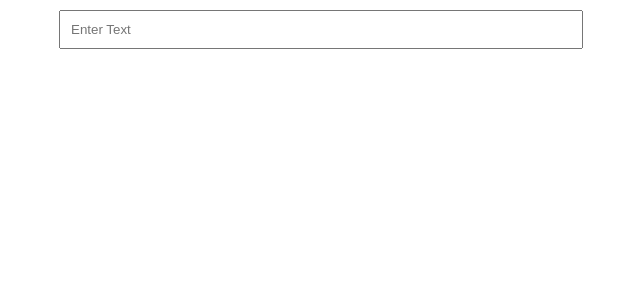
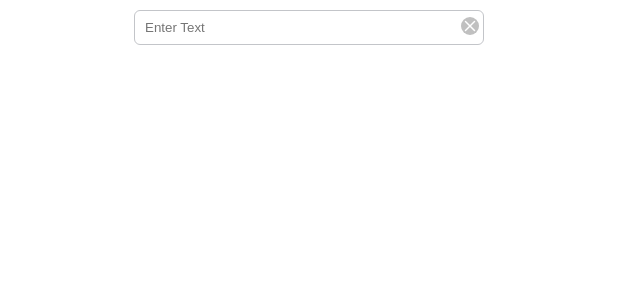
Before and after one commit to shivam-cedcoss/training, a React (Create React App) app: page / in a window 1280 px wide. Shown: the top 300 px of the page, without its empty margins (331-971 px from the left). Built offline with nearby package versions, Linux system fonts and the light colour scheme.

Commit message:
Autocomplete commit-2 update working

```diff
--- a/package.json
+++ b/package.json
@@ -10,8 +10,10 @@
     "@types/node": "^16.18.11",
     "@types/react": "^18.0.26",
     "@types/react-dom": "^18.0.10",
+    "feather-icons": "^4.29.0",
     "react": "^18.2.0",
     "react-dom": "^18.2.0",
+    "react-feather": "^2.0.10",
     "react-scripts": "5.0.1",
     "typescript": "^4.9.4",
     "web-vitals": "^2.1.4"
@@ -39,5 +41,8 @@
       "last 1 firefox version",
       "last 1 safari version"
     ]
+  },
+  "devDependencies": {
+    "@types/feather-icons": "^4.29.1"
   }
 }
--- a/src/Components/AutoComplete.css
+++ b/src/Components/AutoComplete.css
@@ -1,12 +1,32 @@
 .inte__AutoComplete--Wrapper {
-  max-width: 500px;
+  max-width: 350px;
   margin: 0 auto;
   margin-top: 10px;
 }
 
-input {
-  padding: 10px;
+.inte__AutoComplete--Wrapper > div {
+  display: flex;
+  align-items: center;
+  border: 0.1rem solid var(--inte-G50);
+  padding: 5px 8px;
+  border-radius: 6px;
+}
+
+.inte__AutoComplete--Wrapper > div:hover {
+  border: 0.1rem solid var(--inte-P900);
+}
+
+.inte__AutoComplete--cut-btn {
+  width: 20px;
+  cursor: pointer;
+  border: none;
+  background-color: transparent;
+}
+
+.inte__AutoComplete--input {
   width: 100%;
+  border: none;
+  outline: none;
 }
 
 ul {
@@ -17,21 +37,54 @@ ul {
 li {
   list-style-type: none;
 }
+
 .inte__AutoComplete--list {
-  background-color: white;
-  border: 1px solid silver;
-  margin: 10px;
+  padding: 10px;
+  box-shadow: 0px 8px 16px 0px rgb(0 0 0 / 20%);
+  max-height: 250px;
+  overflow: auto;
+}
+
+.inte__Autocomplete--nodata {
+  display: flex;
+  flex-direction: column;
+  justify-content: center;
+  align-items: center;
+  padding: 10px;
+  box-shadow: 0px 8px 16px 0px rgb(0 0 0 / 20%);
+}
+
+.inte__Autocomplete--nodata > li {
+  word-wrap: break-word;
+  padding: 5px;
+  font-size: 14px;
+  color: var(--inte-G450)!important;
 }
 
 .inte__AutoComplete--list-item {
-    display: flex;
-    /* justify-content: space-between; */
-    align-items: center;
-    cursor: pointer;
-    margin: 10px;
-    padding: 10px;
+  display: flex;
+  cursor: pointer;
+  padding: 10px;
+  position: relative;
+  border-radius: 8px;
+}
+
+span.inte__Autocomplete-popover {
+  position: absolute;
+  background: silver;
+  width: 150px;
+  right: -162px;
+  top: 0;
 }
 
 .inte__AutoComplete--list-item:hover {
-    background-color: silver;
+  background-color: var(--inte-G30);
 }
+
+.cross-icon {
+  background: silver;
+  border-radius: 50%;
+  color: white;
+  height: 18px;
+  width: 18px;
+}
--- a/src/Components/AutoComplete.tsx
+++ b/src/Components/AutoComplete.tsx
@@ -1,5 +1,7 @@
-import { useEffect, useState, useRef, ReactNode } from 'react';
+import React, { useEffect, useState, useRef, ReactNode } from 'react';
 import './AutoComplete.css';
+import '../GlobalCss/style.css';
+import { Search } from 'react-feather';
 
 interface Idata {
   options?: Array<objI>
@@ -10,41 +12,52 @@ interface objI {
   value: string,
   lname?: string,
   id?: string | number,
-  popoverContent?: React.ReactNode | string | number
+  popoverContent?: ReactNode | string | number
 }
 
 const AutoComplete = ({ options }: Idata) => {
   const [inputText, setInputText] = useState<string>('');
-  const [matchedData, setMatchedData] = useState(options);
+  const [matchedData, setMatchedData] = useState<objI[] | undefined>([]);
   const [flag, setFlag] = useState(false)
   const divRef = useRef<HTMLDivElement>(null);
 
-  useEffect(() => {
-    if (inputText.trim().length > 0) {
+  // Getting input from user
+  const getUserInput = (e: React.ChangeEvent<HTMLInputElement>) => {
+    let text = e.target.value.trimStart();
+    setInputText(text)
+    if (text !== '') {
       setFlag(true)
+      getMatchedData(text)
     }
-    else setFlag(false)
+    else {
+      setFlag(false)
+      setMatchedData([])
+    }
+  }
 
-    if (inputText !== '') {
-      let text = inputText.trimStart();
-      let newOpts = options?.filter((item) => {
-        return item.label.toLowerCase().includes(text.toLowerCase())
-      })
-      setMatchedData(newOpts)
-    }
-    else setMatchedData(options)
-  }, [inputText])
-
+  // Clicking on particular item/row
   const clickedItem = (e: string) => {
     setInputText(e)
     setFlag(false)
+    getMatchedData(e)
   }
 
+  // Setting the matched data in the array
+  const getMatchedData = (e: string) => {
+    let newOpts = options?.filter((item) => {
+      return item.label.toLowerCase().includes(e.toLowerCase())
+    })
+    setMatchedData(newOpts)
+  }
+
+  // Clicking outside of the container
   const clickOutside = (e: any) => {
     if (divRef.current && !divRef.current.contains(e.target)) {
       setFlag(false)
     }
   }
+
+  // Calling the outside click function
   useEffect(() => {
     window.addEventListener("click", clickOutside, true);
     return () => {
@@ -52,13 +65,12 @@ const AutoComplete = ({ options }: Idata) => {
     }
   }, []);
 
+  // Clicking on input box
   const clickInput = () => {
-    if (inputText.length < 1) {
-      setFlag(false)
-    }
-    else setFlag(!flag)
+    inputText.length !== 0 && setFlag(!flag)
   }
 
+  // Highlighting the current input
   const highlightText = (label: string, text: string) => {
     const position = label
       .toLowerCase()
@@ -66,14 +78,14 @@ const AutoComplete = ({ options }: Idata) => {
     if (position >= 0) {
       return (
         <>
-          <span>{label.substring(0, position)}</span>
-          <span style={{ fontSize: "20px", fontWeight: "bold" }}>
+          <span style={{ color: "#9f9f9f" }}>{label.substring(0, position)}</span>
+          <span>
             {label.substring(
               position,
               position + text.replace(/\s+/g, " ").length
             )}
           </span>
-          <span> {label.substring(
+          <span style={{ color: "#9f9f9f" }}> {label.substring(
             position + text.replace(/\s+/g, " ").length
           )}</span>
 
@@ -82,15 +94,25 @@ const AutoComplete = ({ options }: Idata) => {
     }
   }
 
+  const showPopover = (data: React.ReactNode) => {
+  }
+
+  // Remove text on button click
+  const cutInputText = () => {
+    setFlag(false)
+    setInputText('');
+    setMatchedData([]);
+  }
+
   const DataList = () => {
     return (
       <ul className="inte__AutoComplete--list">
         {matchedData?.map((i, index) => {
           return (
-            <li className="inte__AutoComplete--list-item" key={index} onClick={() => clickedItem(i.label)}>
+            <li className="inte__AutoComplete--list-item" key={index} onClick={() => clickedItem(i.label)} onMouseEnter={() => showPopover(i.popoverContent)}>
               {highlightText(i.value, inputText)}
-              {/* <span>{i.label}</span> {i.lname && <span>{i.lname}</span>} */}
-              {i.popoverContent && <span>{i.popoverContent}</span>}
+              {i.lname && <div style={{ color: "#9f9f9f" }}>{i.lname}</div>}
+              {/* {i.popoverContent && <span className="inte__Autocomplete-popover">{index}{i.popoverContent}</span>} */}
             </li>
           )
         })}
@@ -98,11 +120,26 @@ const AutoComplete = ({ options }: Idata) => {
     )
   }
 
+  const NoDataFound = () => {
+    return (
+      <ul className="inte__Autocomplete--nodata">
+        <li><Search size={20} /></li>
+        <li>No Results Found</li>
+        <li>Check Your Search Term "<b>{inputText}</b>"</li>
+      </ul>
+    )
+  }
+
   return (
     <div className='inte__AutoComplete--Wrapper' ref={divRef}>
-      <input type="text" placeholder="Enter Text" onChange={(e) => setInputText(e.target.value)} value={inputText} onClick={() => clickInput()} />
-      {flag && <DataList />}
-
+      <div>
+        <input className="inte__AutoComplete--input" type="text" placeholder="Enter Text" onChange={(e) => getUserInput(e)} value={inputText} onClick={() => clickInput()} />
+        <button className="inte__AutoComplete--cut-btn" onClick={cutInputText}>
+          <svg viewBox="0 0 24 24" width="24" height="24" stroke="currentColor" strokeWidth="2" fill="none" strokeLinecap="round" strokeLinejoin="round" className="cross-icon"><line x1="18" y1="6" x2="6" y2="18"></line><line x1="6" y1="6" x2="18" y2="18"></line>
+          </svg>
+        </button>
+      </div>
+      {matchedData?.length !== 0 ? flag && <DataList /> : flag && <NoDataFound />}
     </div>
   )
 }
--- /dev/null
+++ b/src/GlobalCss/style.css
@@ -0,0 +1,145 @@
+:root {
+  --inte-G0: rgb(255, 255, 255);
+  --inte-G10: rgb(250, 250, 251);
+  --inte-G15: rgb(243, 244, 245);
+  --inte-G18: rgb(244, 244, 245);
+  --inte-G20: rgb(245, 246, 246);
+  --inte-G30: rgb(236, 237, 238);
+  --inte-G40: rgb(224, 225, 227);
+  --inte-G42: rgb(215, 217, 219);
+  --inte-G45: rgb(212, 213, 217);
+  --inte-G48: rgb(200, 203, 207);
+  --inte-G50: rgb(195, 197, 201);
+  --inte-G55: rgb(185, 187, 193);
+  --inte-G60: rgb(181, 183, 188);
+  --inte-G70: rgb(169, 172, 178);
+  --inte-G80: rgb(155, 158, 165);
+  --inte-G90: rgb(140, 144, 152);
+  --inte-G100: rgb(126, 130, 139);
+  --inte-G200: rgb(112, 116, 126);
+  --inte-G300: rgb(97, 103, 113);
+  --inte-G400: rgb(85, 91, 102);
+  --inte-G450: rgb(78, 79, 82);
+  --inte-G500: rgb(71, 77, 89);
+  --inte-G600: rgb(59, 66, 79);
+  --inte-G700: rgb(42, 49, 64);
+  --inte-G750: rgb(43, 46, 50);
+  --inte-G800: rgb(28, 36, 51);
+  --inte-G900: rgb(16, 24, 40);
+  --inte-G1000: rgb(8, 12, 20);
+
+  --inte-R30: rgb(255, 244, 244);
+  --inte-R40: rgb(252, 239, 238);
+  --inte-R50: rgb(251, 234, 233);
+  --inte-R55: rgb(246, 206, 203);
+  --inte-R60: rgb(242, 185, 181);
+  --inte-R75: rgb(239, 169, 164);
+  --inte-R80: rgb(226, 175, 172);
+  --inte-R90: rgb(236, 152, 146);
+  --inte-R100: rgb(233, 133, 126);
+  --inte-R110: rgb(255, 130, 119);
+  --inte-R150: rgb(236, 91, 81);
+  --inte-R200: rgb(223, 81, 70);
+  --inte-R300: rgb(214, 44, 32);
+  --inte-R350: rgb(217, 45, 32);
+  --inte-R400: rgb(196, 40, 28);
+  --inte-R500: rgb(152, 31, 22);
+  --inte-R600: rgb(115, 24, 17);
+
+  --inte-Y45: rgb(255, 250, 237);
+  --inte-Y50: rgb(255, 246, 225);
+  --inte-Y70: rgb(255, 239, 204);
+  --inte-Y75: rgb(255, 232, 181);
+  --inte-Y80: rgb(254, 230, 174);
+  --inte-Y90: rgb(255, 227, 164);
+  --inte-Y95: rgb(234, 216, 176);
+  --inte-Y100: rgb(254, 223, 151);
+  --inte-Y200: rgb(254, 209, 106);
+  --inte-Y250: rgb(252, 207, 101);
+  --inte-Y300: rgb(254, 200, 75);
+  --inte-Y400: rgb(178, 140, 53);
+  --inte-Y500: rgb(155, 122, 46);
+
+  --inte-GR40: rgb(238, 246, 243);
+  --inte-GR50: rgb(230, 242, 237);
+  --inte-GR65: rgb(215, 234, 226);
+  --inte-GR70: rgb(174, 233, 209);
+  --inte-GR75: rgb(151, 200, 180);
+  --inte-GR80: rgb(168, 209, 192);
+  --inte-GR90: rgb(135, 192, 168);
+  --inte-GR100: rgb(108, 178, 149);
+  --inte-GR110: rgb(85, 212, 161);
+  --inte-GR150: rgb(38, 158, 108);
+  --inte-GR200: rgb(45, 145, 103);
+  --inte-GR300: rgb(2, 122, 72);
+  --inte-GR350: rgb(1, 96, 56);
+  --inte-GR400: rgb(1, 85, 50);
+  --inte-GR500: rgb(1, 60, 36);
+
+  --inte-P10: rgb(252, 250, 254);
+  --inte-P20: rgb(247, 246, 252);
+  --inte-P25: rgb(240, 242, 250);
+  --inte-P30: rgb(240, 237, 250);
+  --inte-P40: rgb(231, 225, 246);
+  --inte-P50: rgb(208, 198, 238);
+  --inte-P60: rgb(197, 184, 234);
+  --inte-P70: rgb(187, 173, 231);
+  --inte-P80: rgb(176, 159, 227);
+  --inte-P90: rgb(165, 146, 223);
+  --inte-P100: rgb(153, 132, 219);
+  --inte-P200: rgb(142, 118, 215);
+  --inte-P300: rgb(131, 105, 211);
+  --inte-P400: rgb(122, 93, 207);
+  --inte-P500: rgb(110, 79, 203);
+  --inte-P600: rgb(101, 68, 200);
+  --inte-P700: rgb(88, 52, 195);
+  --inte-P800: rgb(76, 38, 191);
+  --inte-P900: rgb(67, 27, 188);
+  --inte-P1000: rgb(37, 8, 128);
+  --inte-P1100: rgb(37, 8, 90);
+
+  --inte-B10: rgb(245, 250, 255);
+  --inte-B20: rgb(239, 248, 255);
+  --inte-B30: rgb(189, 197, 204);
+  --inte-B40: rgb(209, 233, 255);
+  --inte-B50: rgb(178, 221, 255);
+  --inte-B60: rgb(132, 202, 255);
+  --inte-B70: rgb(83, 177, 253);
+  --inte-B80: rgb(46, 144, 250);
+  --inte-B90: rgb(21, 112, 239);
+  --inte-B100: rgb(23, 92, 211);
+  --inte-B200: rgb(24, 73, 169);
+  --inte-B300: rgb(25, 65, 133);
+
+  --inte-BL10: rgba(242, 242, 242, 1);
+  --inte-BL20: rgba(232, 232, 232, 1);
+  --inte-BL30: rgba(188, 188, 188, 1);
+  --inte-BL40: rgba(171, 171, 171, 1);
+  --inte-BL50: rgba(153, 153, 153, 1);
+  --inte-BL60: rgba(135, 135, 135, 1);
+  --inte-BL70: rgba(97, 97, 97, 1);
+  --inte-BL80: rgba(88, 88, 88, 1);
+  --inte-BL90: rgba(79, 79, 79, 1);
+  --inte-BL100: rgba(71, 71, 71, 1);
+  --inte-BL200: rgba(62, 62, 62, 1);
+  --inte-BL300: rgba(36, 38, 40, 1);
+  --inte-BL400: rgba(27, 27, 27, 1);
+  --inte-BL500: rgba(10, 10, 10, 1);
+  --inte-BL600: rgba(1, 1, 1, 1);
+
+  --inte-transparet: transparent;
+
+  /* New Color Declarations End */
+
+  --weight-light: 300;
+  --weight-normal: 400;
+  --weight-bold: 500;
+  --weight-bolder: 600;
+  --weight-extrabolder: 800;
+
+  /* Border Radius */
+  --radius-rounded-4: 0.4rem;
+  --radius-rounded-5: 0.5rem;
+  --radius-rounded-6: 0.6rem;
+  --radius-rounded-8: 0.8rem;
+}
```
Also changed, not shown: src/App.tsx (+28 -7 lines), 1 other file (tests, documents, lock files or other folders).
